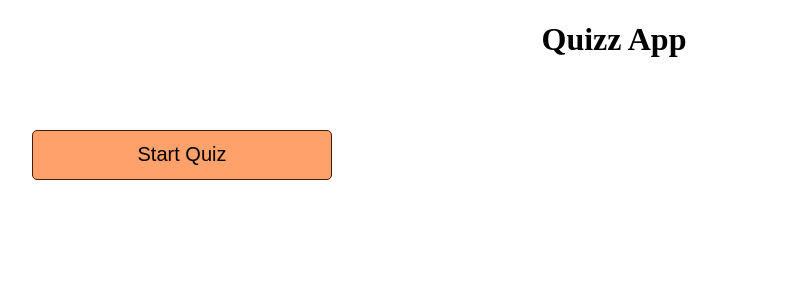
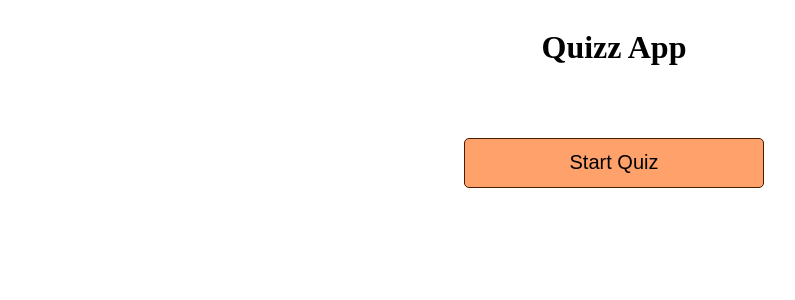
Before and after one commit to iamneo-production/ecffceaebceeacceebdafdfbedeaaeafdbbc, a React (Create React App) app in the folder reactapp/: page / in a window 1280 px wide. Shown: the top 300 px of the page, without its empty margins (26-821 px from the left). Built offline with nearby package versions, Linux system fonts and the light colour scheme.

Commit message:
Backup Commit

```diff
--- a/reactapp/src/App.js
+++ b/reactapp/src/App.js
@@ -86,7 +86,7 @@ function App(){
         setStates({...states,curpage: "quiz",questions: prv_ques,attempted: 0,tot_cor_ans: 0});
     }
     return (
-        <div className="maindiv">
+        <div className="main">
             <h1 style={{textAlign: "center"}}>Quizz App</h1>
 
             {(states.curpage==="strt") ?
@@ -165,10 +165,9 @@ function App(){
             }}
             answer={states.questions[4].answer}
             />
-            {(states.attempted>=5) ? <Button tag="1" choice="1" name="show_btn" isdisabled="" onclick={()=>{setStates({...states,curpage: "strt",retry: 1})}}>Show Results</Button>  : ""}
             </div>
             }
-
+            {(states.attempted>=5) ? <Button tag="1" choice="1" name="show_btn" isdisabled="" onclick={()=>{setStates({...states,curpage: "strt",retry: 1,attempted:0})}}>Show Results</Button>  : ""}
         </div>
     )
 }
```
